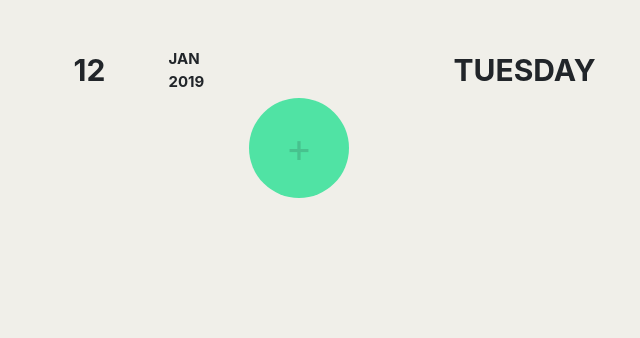
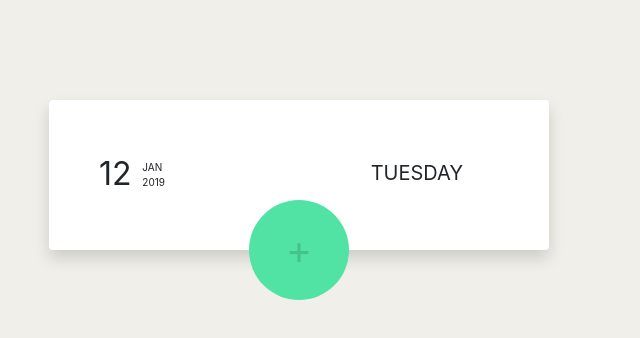
Before and after one commit to kalpshah485/todolist_part_1, a React (Create React App) app: page / in a window 1280 px wide. Shown: the top 338 px of the page, without its empty margins (341-981 px from the left). Built offline with nearby package versions, Linux system fonts and the light colour scheme.

Commit message:
feat:Added middle box with styling.

```diff
--- a/src/App.css
+++ b/src/App.css
@@ -1,7 +1,16 @@
 body {
   background-color: #f0efe9;
 }
+.box {
+  width: 500px;
+  margin: 0 auto;
+  background-color: white;
+  margin-top: 100px;
+  padding: 50px !important;
+}
 .button {
+  position: absolute;
+  margin-left: -50px;
   border-radius: 50%;
   height: 100px;
   width: 100px;
@@ -11,20 +20,22 @@ body {
   border: 0px;
 }
 .button-center {
-  margin: 0 auto !important;
+  align-items: center;
   text-align: center;
-  width: 20%;
 }
 .dateday {
   height: 50px;
-  font-weight: bolder;
 }
 .date {
-  font-size: 30px;
+  font-size: 32px;
+  margin-top: 0;
 }
 .month-year {
-  font-size: 15px;
+  margin-top: 10px;
+  margin-left: 10px;
+  font-size: 10px;
 }
 .day {
-  font-size: 30px;
+  font-size: 20px;
+  margin-top: 8px;
 }
--- a/src/TodoList/Button/Button.js
+++ b/src/TodoList/Button/Button.js
@@ -2,7 +2,7 @@ import React from 'react'
 
 function Button() {
   return (
-    <div className='button-center'>
+      <div className='button-center'>
         <button className='button'>+</button>
       </div>
   )
--- a/src/TodoList/DateDay/DateDay.js
+++ b/src/TodoList/DateDay/DateDay.js
@@ -2,15 +2,11 @@ import React from 'react'
 
 function DateDay() {
     return (
-        <div className="container mt-5">
-            <div className="row dateday">
-                <div className="col"></div>
-                <div className="col-1 date">12</div>
-                <div className="col-1 month-year">JAN <br />2019</div>
-                <div className="col-1 offset-2 day">TUESDAY</div>
-                <div className="col"></div>
+            <div className="row m-0 dateday">
+                <div className="col-1 p-0 date">12</div>
+                <div className="col p-0 month-year"><span className="month">JAN</span><br /><span className="year">2019</span></div>
+                <div className="col p-0 offset-3 day">TUESDAY</div>
             </div>
-        </div>
     )
 }
 
--- a/src/TodoList/TodoList.js
+++ b/src/TodoList/TodoList.js
@@ -4,10 +4,10 @@ import DateDay from './DateDay/DateDay'
 
 function TodoList() {
   return (
-    <>
+    <div className="box shadow bg-body rounded">
       <DateDay />
       <Button />
-    </>
+    </div>
   )
 }
 
```
